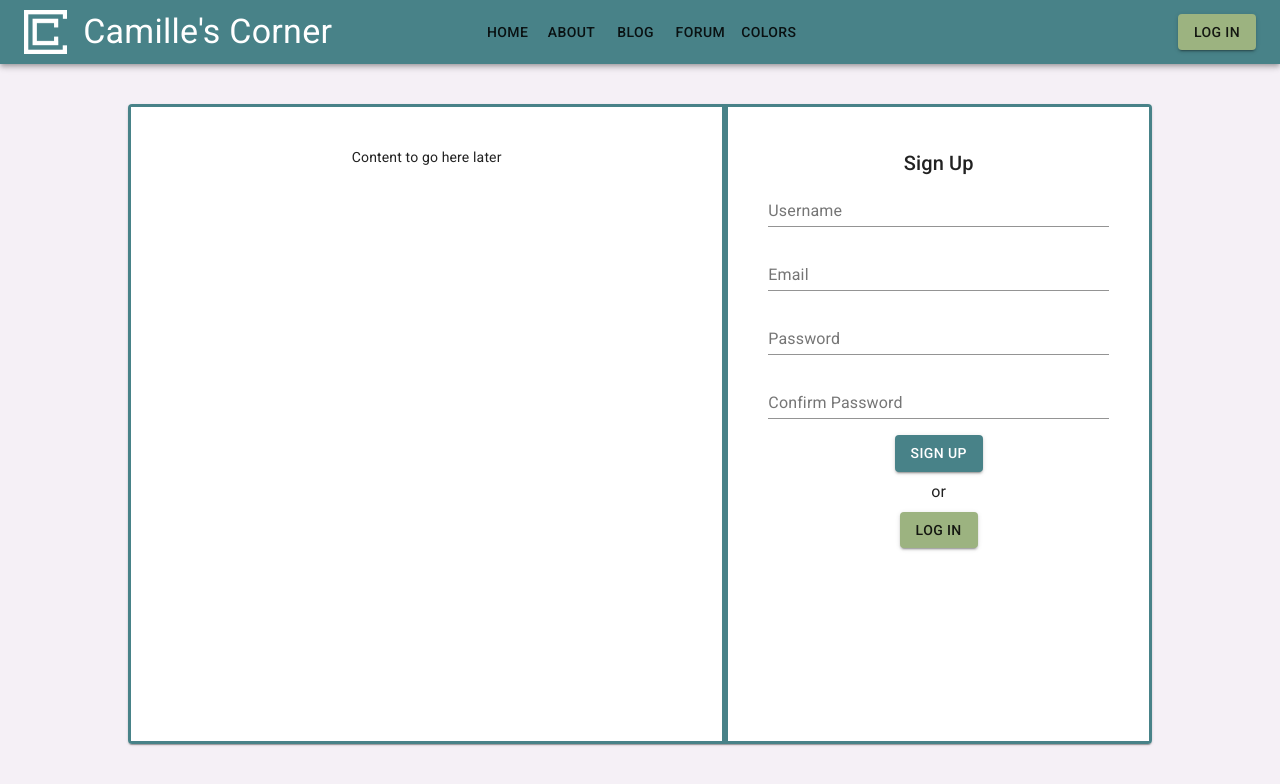
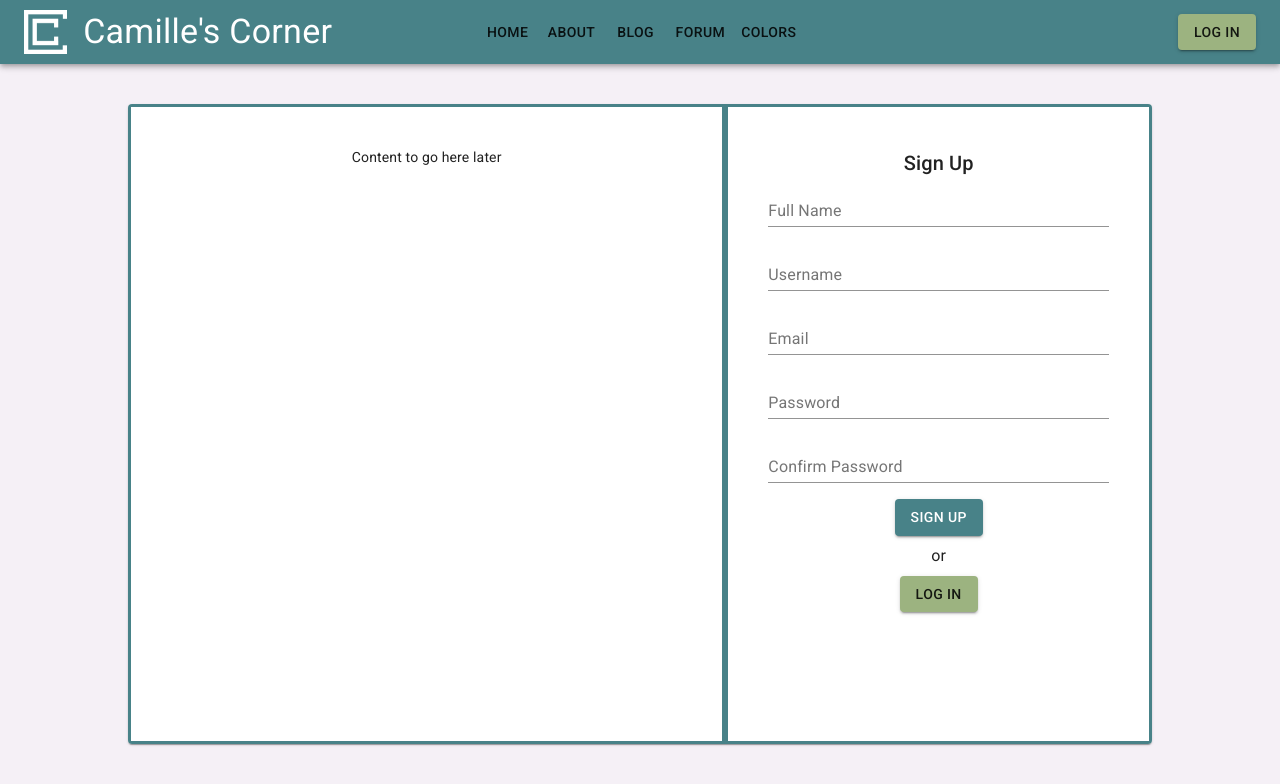
Before and after one commit to myanhtle/Influencer-Blog, a React (Create React App) app: page /login in a window 1280 px wide. Both pictures are taken after a click on the button "SIGN UP". Shown: the top 784 px of the page. Built offline with nearby package versions, Linux system fonts and the light colour scheme; no server answers.

Commit message:
added full name field to front end

```diff
--- a/src/components/LoginPage.js
+++ b/src/components/LoginPage.js
@@ -15,6 +15,7 @@ import { useHistory } from "react-router-dom";
 
 function LoginPage() {
   const [signUpActive, setSignUpActive] = useState(false);
+  const [fullName, setFullName] = useState("");
   const [username, setUsername] = useState("");
   const [email, setEmail] = useState("");
   const [password, setPassword] = useState("");
@@ -29,7 +30,7 @@ function LoginPage() {
       if (password !== confirmPassword) {
         alert("Passwords do not match");
       } else {
-        signup(username, email, password).then((success) => {
+        signup(fullName, username, email, password).then((success) => {
           success ? alert("Account created.") : alert("Account not created");
         });
       }
@@ -54,6 +55,14 @@ function LoginPage() {
             </Typography>
 
             <form className={classes.loginForm} onSubmit={handleSubmit}>
+              {signUpActive && (
+                <TextField
+                  label="Full Name"
+                  autoComplete="name"
+                  value={fullName}
+                  onChange={(e) => setFullName(e.target.value)}
+                />
+              )}
               {signUpActive && (
                 <TextField
                   label="Username"
--- a/src/utils/loginUtils.js
+++ b/src/utils/loginUtils.js
@@ -19,12 +19,13 @@ const login = async (email, password) => {
 
 /**
  * Attempts to create a new account
+ * @param {string} fullName the new name
  * @param {string} username the new username
  * @param {string} email the new email
  * @param {string} password the new password
  * @returns {boolean} success
  */
-const signup = async (name, username, email, password) => {
+const signup = async (fullName, username, email, password) => {
   try {
     const { userExists } = await fetch(
       "http://localhost:8080/users/check/" + username
@@ -40,7 +41,7 @@ const signup = async (name, username, email, password) => {
         Accept: "application/json",
         "Content-Type": "application/json",
       },
-      body: {username, name, email},
+      body: {username, name: fullName, email},
     });
     return true;
   } catch (error) {
```
